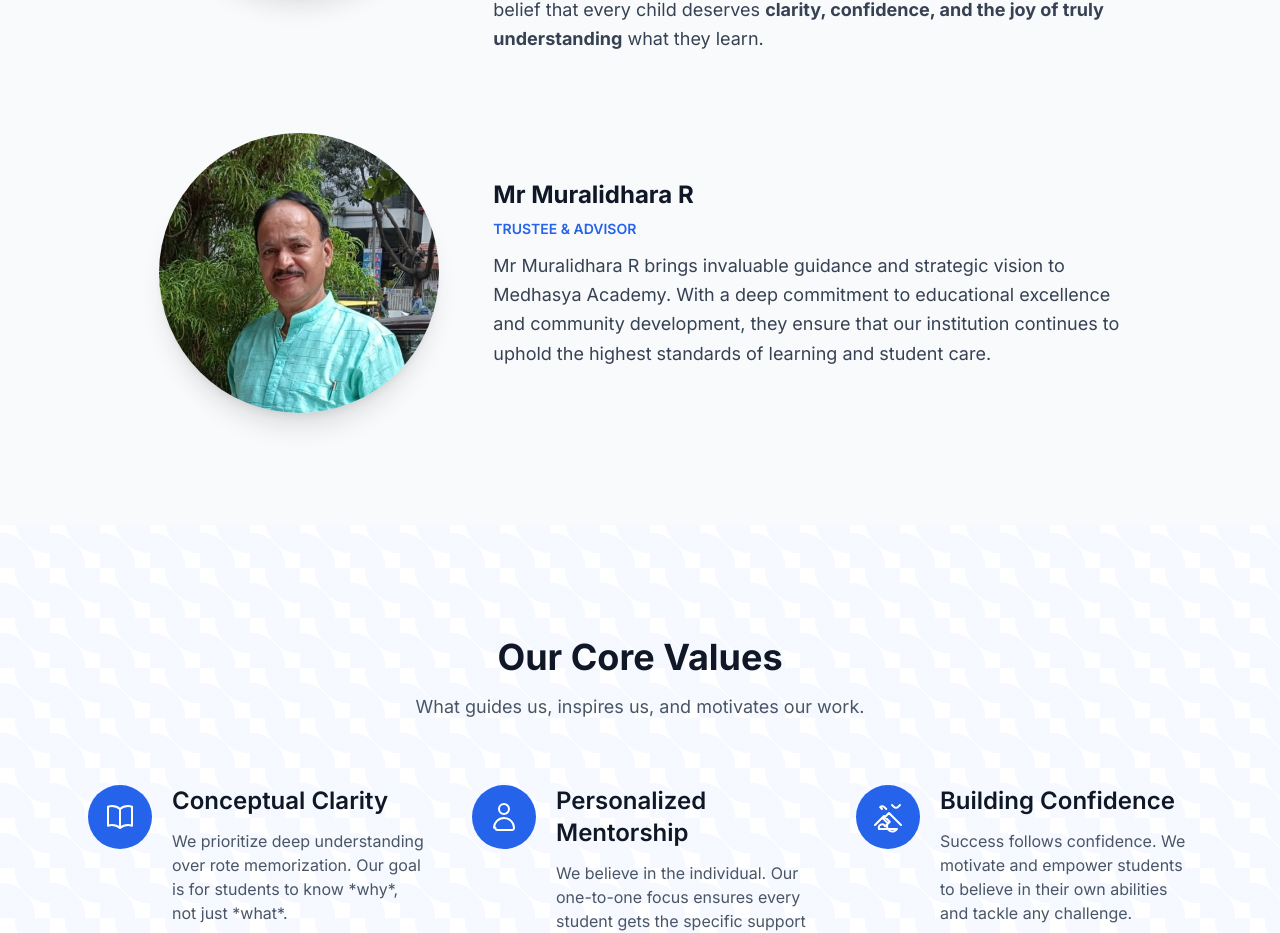
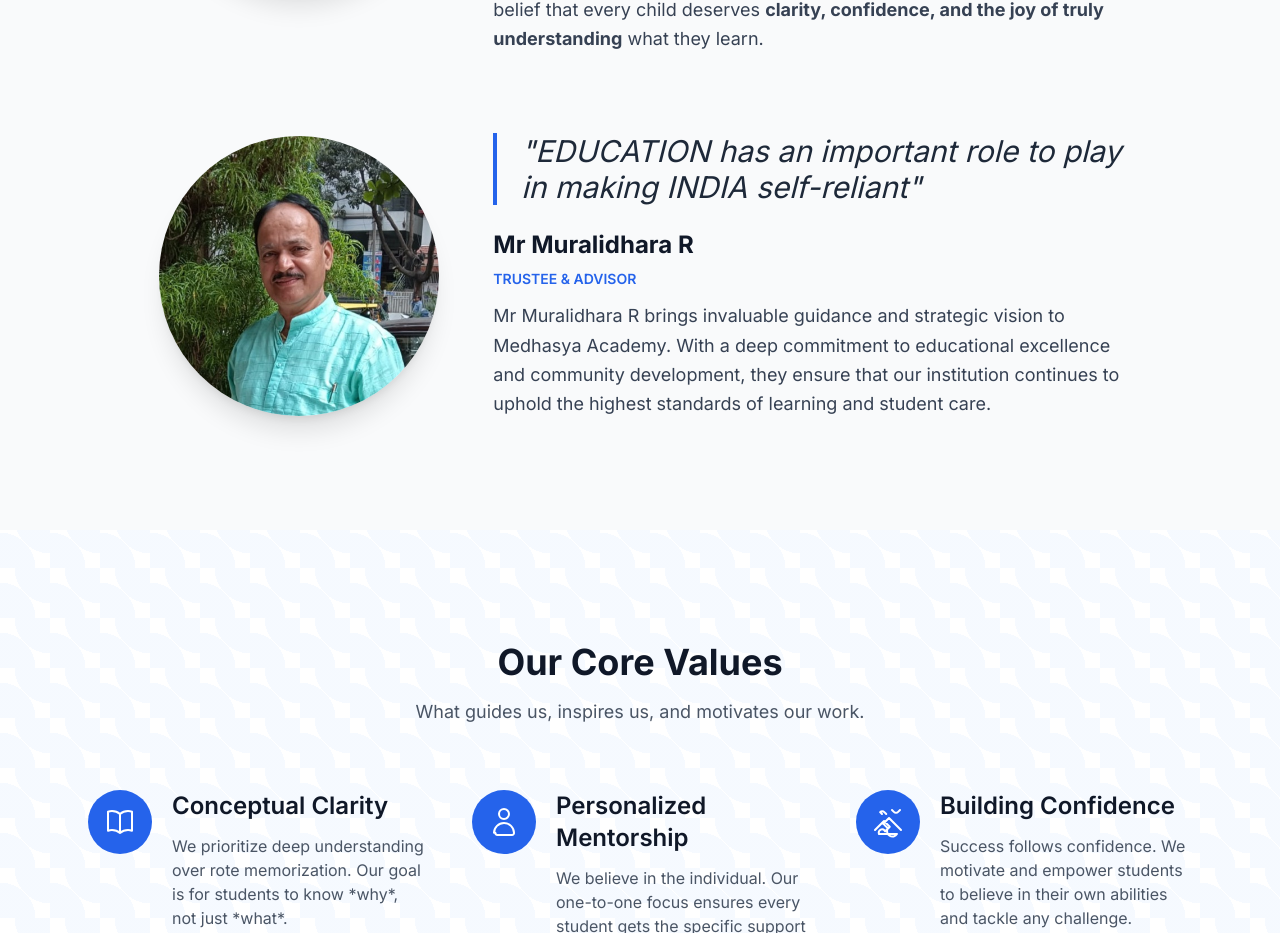
Before and after one commit to zubair-mallick/harsh_vardhan, a Next.js app: page /about in a window 1280 px wide. Shown: the part 1832-2765 px from the top of the page. Built offline with nearby package versions, Linux system fonts and the light colour scheme.

Commit message:
Update trustee details with belief quote

```diff
--- a/src/app/about/page.jsx
+++ b/src/app/about/page.jsx
@@ -106,6 +106,9 @@
               />
             </div>
             <div className="text-center md:text-left md:col-span-2">
+              <blockquote className="text-2xl md:text-3xl font-light text-gray-800 italic border-l-4 border-brand-blue pl-6 mb-6">
+                "EDUCATION has an important role to play in making INDIA self-reliant"
+              </blockquote>
               <h3 className="text-2xl font-bold text-gray-900 mb-2">Mr Muralidhara R</h3>
               <p className="text-sm text-brand-blue font-semibold uppercase mb-3">Trustee & Advisor</p>
               <p className="text-lg text-gray-700 leading-relaxed">
```
